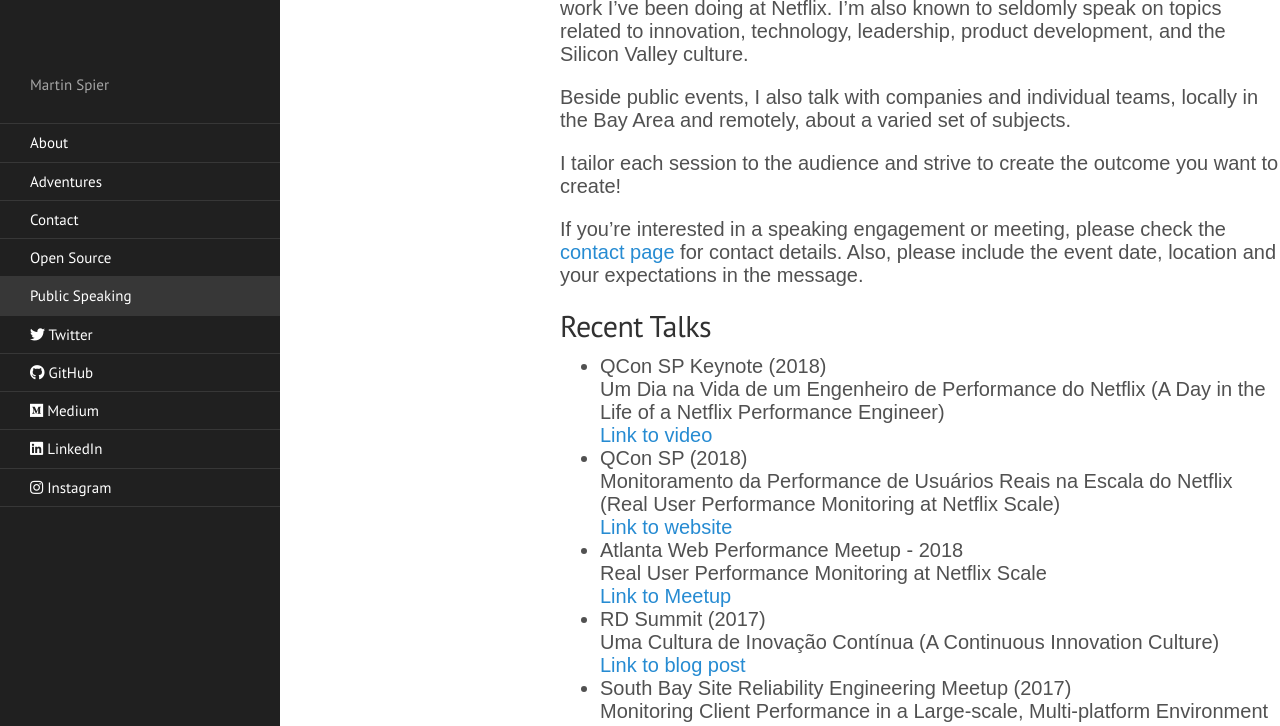
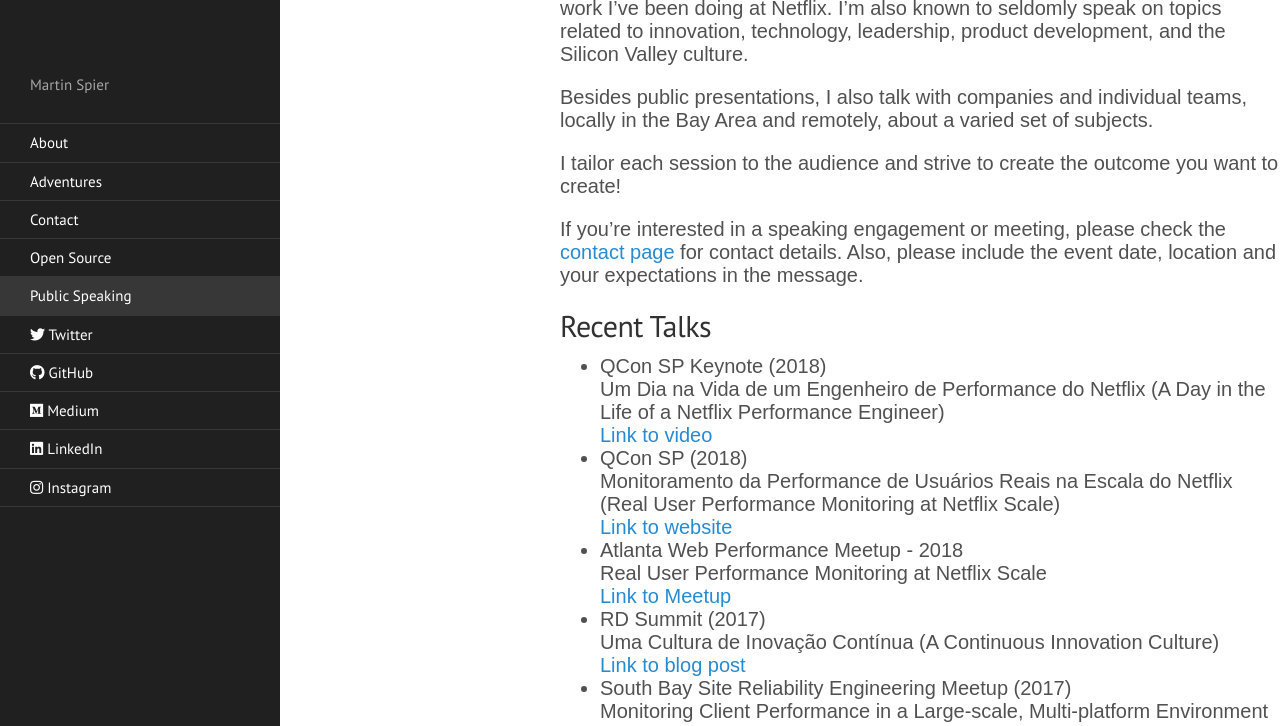
Before and after one commit to spiermar/spiermar.github.io, a Jekyll site: the page built from public-speaking.md, in a window 1280 px wide and 900 px high, scrolled down 434 px, cut to the strip 174-900 px from the top of the window. Built offline with Jekyll 4.4.1, drawn with Linux system fonts in a browser that asks for light colours; nearby versions of some CDN libraries.

Commit message:
refactor: typo in public speaking page

```diff
--- a/public-speaking.md
+++ b/public-speaking.md
@@ -7,7 +7,7 @@
 
 Over the last few years, I've given inumerous presentations, to groups as small as six and as large as 6,000. Most of my talks are technical and related to the work I've been doing at Netflix. I'm also known to seldomly speak on topics related to innovation, technology, leadership, product development, and the Silicon Valley culture.
 
-Beside public events, I also talk with companies and individual teams, locally in the Bay Area and remotely, about a varied set of subjects.
+Besides public presentations, I also talk with companies and individual teams, locally in the Bay Area and remotely, about a varied set of subjects.
 
 I tailor each session to the audience and strive to create the outcome you want to create!
 
```
